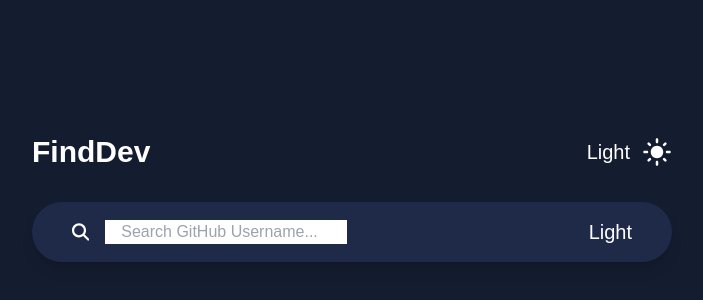
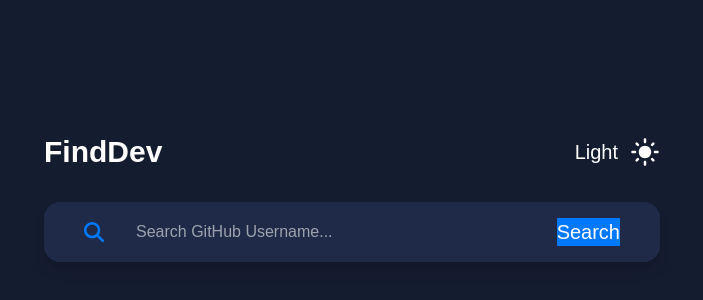
Before and after one commit to MLO-OLAGUNJU/github-user-finder, a React (Create React App) app: page / in a window 1280 px wide. Shown: the part 202-502 px from the top of the page, without its empty margins (288-991 px from the left). Built offline with nearby package versions, Linux system fonts and the light colour scheme.

Commit message:
github user fetch api frontend mentor challenge

```diff
--- a/src/components/Finder.jsx
+++ b/src/components/Finder.jsx
@@ -5,7 +5,7 @@ import { FaMagnifyingGlass } from "react-icons/fa6";
 const Finder = () => {
   return (
     <>
-      <main className="max-w-[50%] flex justify-center flex-col items-center mx-auto h-screen">
+      <main className="max-w-[50%] flex justify-center flex-col items-center mx-auto h-screen px-3">
         <nav className="flex justify-between items-center w-full my-4">
           <h1 className="text-3xl font-bold text-gray-80>">FindDev</h1>
           <div className="flex items-center justify-between gap-3 text-xl">
@@ -13,17 +13,17 @@ const Finder = () => {
             <MdLightMode className="text-3xl" />
           </div>
         </nav>
-        <nav className="flex justify-between items-center w-full my-4 bg-[#1F2A48] px-10 py-4 shadow-lg rounded-full">
+        <nav className="flex justify-between items-center w-full my-4 bg-[#1F2A48] px-10 py-4 shadow-lg rounded-2xl">
           <div className="flex items-center gap-4">
-            <FaMagnifyingGlass className=" text-xl" />
+            <FaMagnifyingGlass className=" text-xl text-[#0079FE]" />
             <input
               type="text"
               placeholder="Search GitHub Username..."
-              className=" text-start px-4 w-full"
+              className=" text-start px-4 w-[400px] outline-none border-none bg-[#1F2A48]"
             />
           </div>
           <div className="flex items-center justify-between gap-3 text-xl">
-            <h1>Light</h1>
+            <button className="bg-[#0079FE]">Search</button>
           </div>
         </nav>
       </main>
```
